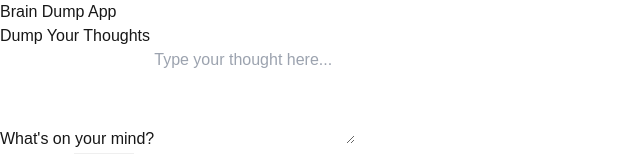
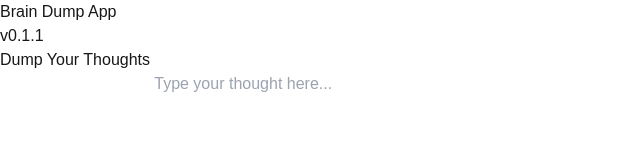
Before and after one commit to anthonyjj89/brain-dump-app, a Next.js app: page / in a window 1280 px wide. Shown: the top 154 px of the page, without its empty margins (0-640 px from the left). Built offline with nearby package versions, Linux system fonts and the light colour scheme; no server answers; the database is empty.

Commit message:
feat: add version number to UI

```diff
--- a/src/app/page.tsx
+++ b/src/app/page.tsx
@@ -6,7 +6,10 @@ export default function Home() {
   return (
     <main className="min-h-screen p-8 bg-gray-50">
       <div className="max-w-4xl mx-auto">
-        <h1 className="text-4xl font-bold mb-8 text-gray-900">Brain Dump App</h1>
+        <div className="flex justify-between items-center mb-8">
+          <h1 className="text-4xl font-bold text-gray-900">Brain Dump App</h1>
+          <span className="text-sm text-gray-500">v0.1.1</span>
+        </div>
 
         {/* Thought Input Section */}
         <section className="mb-12">
```
Also changed, not shown: public/screenshots/screenshot-1731275048657.png (added), public/screenshots/screenshot-1731275106343.png (added), 1 other file (tests, documents, lock files or other folders).
